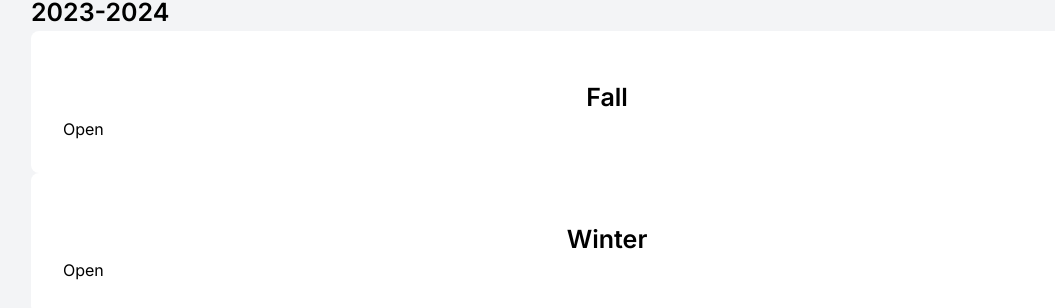
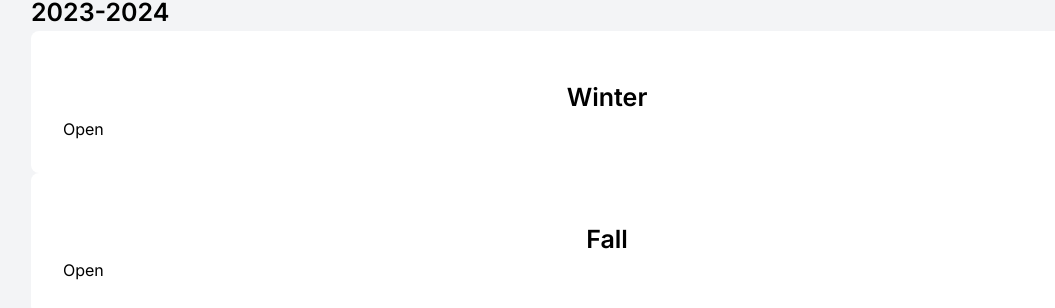
Before and after one commit to UCSBTASA/UCSBTASA.github.io, a Next.js app: page /gallery in a window 1280 px wide. Shown: the part 260-568 px from the top of the page, without its empty margins (33-1088 px from the left). Built offline with nearby package versions, Linux system fonts and the light colour scheme.

Commit message:
merged main into my branch
gotta keep my branch up to date yk

```diff
--- a/app/gallery/page.tsx
+++ b/app/gallery/page.tsx
@@ -77,24 +77,24 @@ const GalleryPage: React.FC = () => {
             2023-2024
           </h2>
             <div className="bg-white p-8 rounded-lg">
-                <h2 className="text-2xl mt-4 font-semibold text-center">Fall</h2>
+                <h2 className="text-2xl mt-4 font-semibold text-center">Winter</h2>
                 <button onClick={openModal}>Open</button>
                 <PopUp isOpen={isModalOpen} onClose={closeModal}>
                 <GalleryYearSection
                   images={galleryImages2023_2024.slice().reverse()}
                   year="2022-2023"
-                  quarter="fall"
+                  quarter="winter"
                   />
                 </PopUp>
               </div>
               <div className="bg-white p-8 rounded-lg">
-                <h2 className="text-2xl mt-4 font-semibold text-center">Winter</h2>
+                <h2 className="text-2xl mt-4 font-semibold text-center">Fall</h2>
                 <button onClick={openModal1}>Open</button>
                 <PopUp isOpen={isModalOpen1} onClose={closeModal1}>
                 <GalleryYearSection
                   images={galleryImages2023_2024.slice().reverse()}
                   year="2022-2023"
-                  quarter= "winter"
+                  quarter= "fall"
                   />
                 </PopUp>
               </div>
--- a/app/layout.tsx
+++ b/app/layout.tsx
@@ -5,7 +5,6 @@ import Header from "@/components/header";
 import NavBar from "@/components/navbar";
 import Footer from "@/components/footer";
 import { SpeedInsights } from "@vercel/speed-insights/next";
-import { Analytics } from "@vercel/analytics/react";
 
 const inter = Inter({ subsets: ["latin"] });
 
@@ -32,7 +31,6 @@ export default function RootLayout({
         <Header title="UCSB TASA"></Header>
         <NavBar />
         {children}
-        <Analytics />
         <SpeedInsights />
         <Footer />
       </body>
--- a/data/galleryImages.ts
+++ b/data/galleryImages.ts
@@ -155,6 +155,7 @@ export const galleryImages2023_2024: GalleryImage[] = [
     quarter: "winter"
   },
 ];
+
 export const galleryImages2022_2023: GalleryImage[] = [
   {
     id: 1,
```
